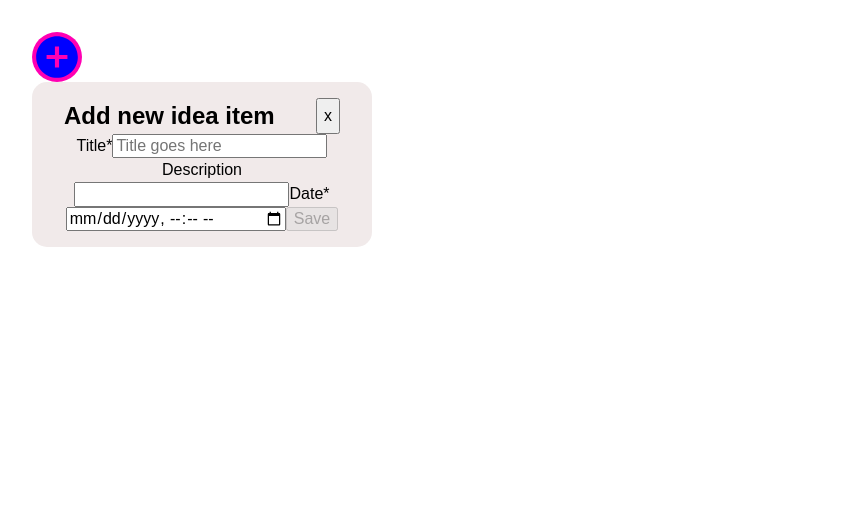
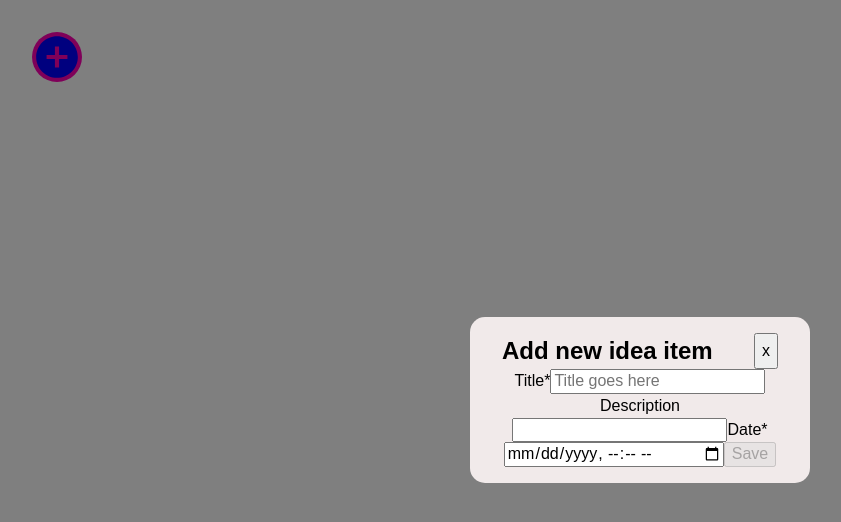
Before and after one commit to yurikorock/CalendarEvents, a React (Vite) app: page / in a window 1280 px wide. Both pictures are taken after a click on the element 640 px from the left and 57 px from the top of the page. Shown: the top 522 px of the page, without its empty margins (0-841 px from the left). Built offline with nearby package versions, Linux system fonts and the light colour scheme.

Commit message:
perf: add escape to close FormIdea

```diff
--- a/src/components/FormIdea/FormIdea.jsx
+++ b/src/components/FormIdea/FormIdea.jsx
@@ -1,12 +1,25 @@
-import { useState } from "react";
+import { useEffect, useState } from "react";
 import css from "./FormIdea.module.css";
 
-export default function FormIdea({setIsOpen}) {
+export default function FormIdea({ setIsOpen }) {
   const [title, setTitle] = useState("");
   const [descr, setDescr] = useState("");
   const [datetime, setDatetime] = useState("");
 
   const isFormValid = title.trim() !== "" && datetime !== "";
+
+  useEffect(() => {
+    const handleKeyDown = (e) => {
+      if (e.key === "Escape") {
+        setIsOpen(false);
+      }
+    };
+
+    window.addEventListener("keydown", handleKeyDown);
+    return () => {
+      window.removeEventListener("keydown", handleKeyDown);
+    };
+  }, [setIsOpen]);
 
   const handleSubmit = (e) => {
     e.preventDefault();
@@ -16,14 +29,18 @@ export default function FormIdea({setIsOpen}) {
     setTitle("");
     setDatetime("");
     setDescr("");
+    setIsOpen(false);
   };
 
   return (
+    <div className={css.overlay} onClick={() => setIsOpen(false)}>
       <div className={css.form_container}>
         <form onSubmit={handleSubmit}>
-        <div className={css.form_name}>
+          <div className={css.form_name} onClick={(e) => e.stopPropagation()}>
             <h2>Add new idea item</h2>
-          <button type="button" onClick={()=>setIsOpen(false)}>x</button>
+            <button type="button" onClick={() => setIsOpen(false)}>
+              x
+            </button>
           </div>
 
           <label htmlFor="title">
@@ -67,5 +84,6 @@ export default function FormIdea({setIsOpen}) {
           </button>
         </form>
       </div>
+    </div>
   );
 }
--- a/src/components/FormIdea/FormIdea.module.css
+++ b/src/components/FormIdea/FormIdea.module.css
@@ -1,9 +1,23 @@
+.overlay {
+  position: fixed;
+  inset: 0;
+  background: rgba(0, 0, 0, 0.5);
+
+  display: flex;
+  align-items: center;
+  justify-content: center;
+
+  z-index: 1000;
+}
+
+
 .form_container{
 border-radius: 15px;
 width: 340px;
 background-color: rgb(241, 234, 234);
 padding: 16px 32px;
 }
+
 .form_name{
 display: flex;
 flex-direction: row;
```
Lines whose indentation alone changed are shown as unchanged.
